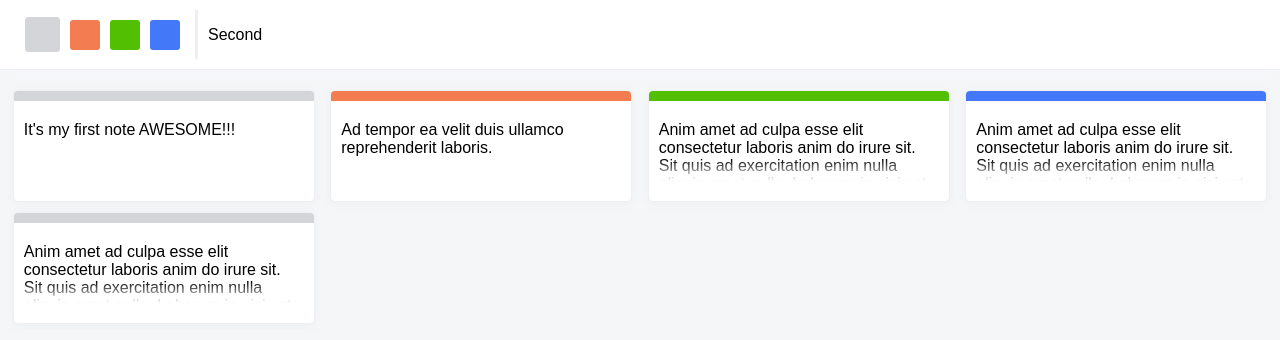
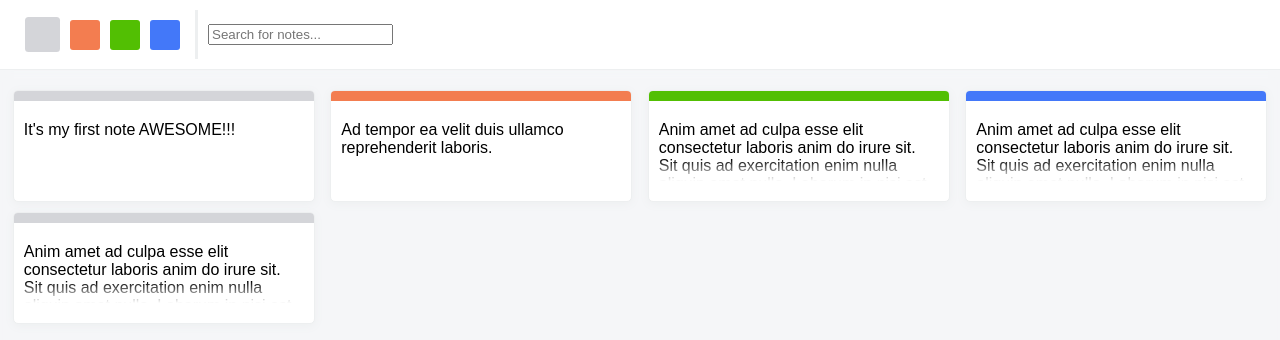
Before and after one commit to Yaroshuk/react-note-taking-app, a React (Create React App) app: page / in a window 1280 px wide. Shown: the top 340 px of the page. Built offline with nearby package versions, Linux system fonts and the light colour scheme.

Commit message:
Add: search layout

```diff
--- /dev/null
+++ b/src/components/Search/SearchContainer.js
@@ -0,0 +1,13 @@
+import SearchInput from "./SearchInput";
+
+import classes from "./SearchContainer.module.scss";
+
+const SearchContainer = () => {
+  return (
+    <div className={classes["search-container"]}>
+      <SearchInput />
+    </div>
+  );
+};
+
+export default SearchContainer;
--- /dev/null
+++ b/src/components/Search/SearchInput.js
@@ -0,0 +1,9 @@
+import classes from "./SearchInput.module.scss";
+
+const PLACEHOLDER = "Search for notes...";
+
+const SearchInput = () => {
+  return <input type="search" placeholder={PLACEHOLDER} />
+};
+
+export default SearchInput;
--- a/src/components/layout/Header.js
+++ b/src/components/layout/Header.js
@@ -1,5 +1,6 @@
 import HeaderCard from "../UI/HeaderCard";
 import FilterContainer from "../Filter/FilterContainer";
+import SearchContainer from "../Search/SearchContainer";
 
 import classes from "./Header.module.scss";
 
@@ -9,7 +10,9 @@ const Header = () => {
       <HeaderCard>
         <FilterContainer />
       </HeaderCard>
-      <HeaderCard>Second</HeaderCard>
+      <HeaderCard>
+        <SearchContainer />
+      </HeaderCard>
     </header>
   );
 };
```
Also changed, not shown: src/components/Search/SearchContainer.module.scss (added), src/components/Search/SearchInput.module.scss (added).
